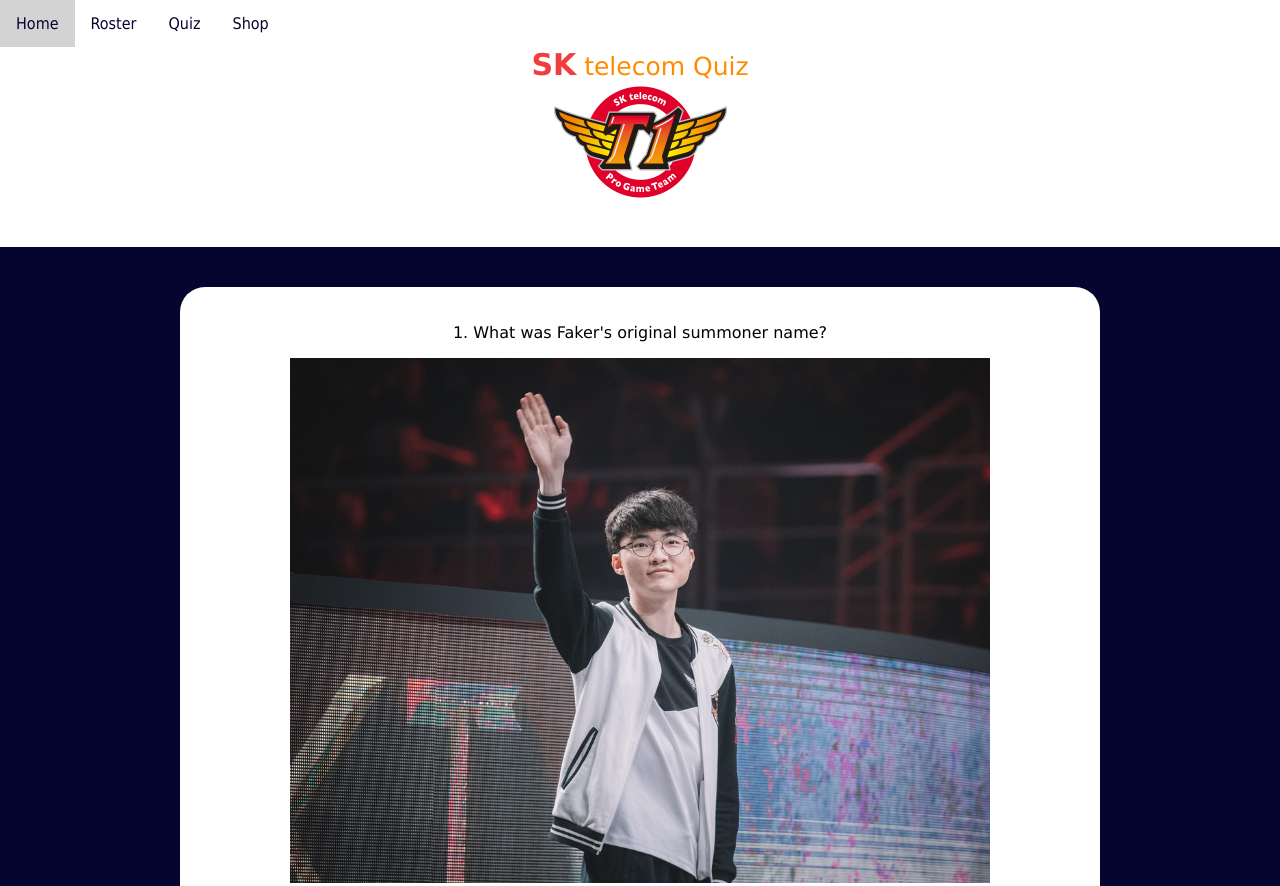
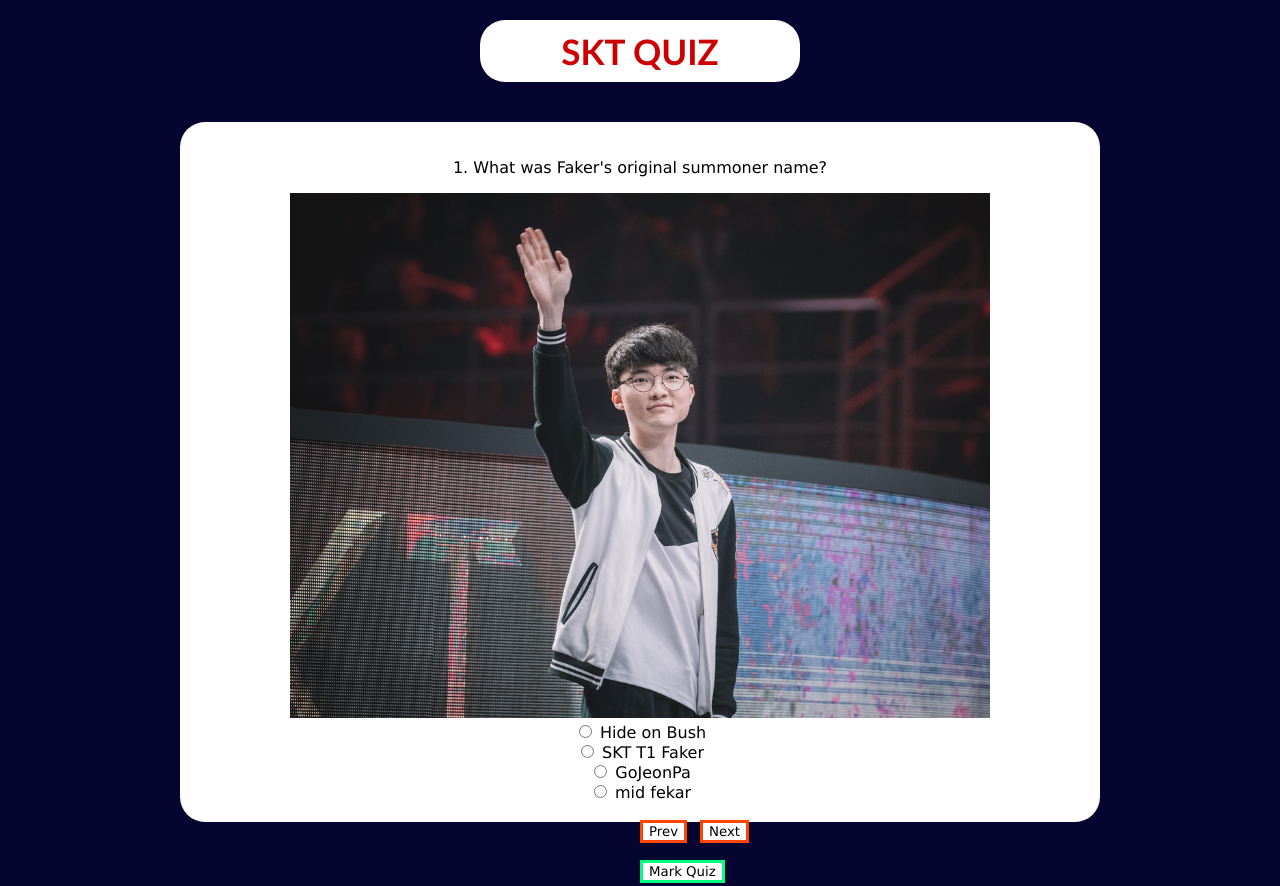
Before and after one commit to Shady4Lyfe/SKT-Website, a plain HTML site: page quizindex.html in a window 1280 px wide. Shown: the top 886 px of the page. Drawn offline with nearby package versions, Linux system fonts and the light colour scheme.

Commit message:
fixed quiz

```diff
--- a/css/quizstyle.css
+++ b/css/quizstyle.css
@@ -1,34 +1,6 @@
 body {
-  margin: 0;
   text-align: center;
   background-color: #05052F;
-}
-
-.Title {
-  text-align: center;
-  color: darkorange;
-  font-family: "Lucida Sans Unicode", "Lucida Grande", sans-serif;
-  font-size: 25px;
-  font-weight: 100;
-  margin: auto;
-}
-
-.SK {
-  color: #F03D3D;
-  font-size: 30px;
-  font-weight: bold;
-}
-
-header {
-  background-color: white;
-  margin: 0px auto;
-  width: 100%;
-  height: 200px;
-}
-
-.center {
-  text-align: center;
-  margin: auto;
 }
 
 h1 {
@@ -44,6 +16,7 @@
   font-weight: bold;
 }
 
+
 #question1,
 #question2,
 #question3,
@@ -55,7 +28,7 @@
   padding: 20px 100px;
   border-radius: 25px;
   overflow: auto;
-  font-family: "Verdana";
+   font-family: "Verdana";
 }
 
 #question2,
@@ -65,11 +38,11 @@
   display: none;
 }
 
-/* Buttons */
+
 #next {
   position: absolute;
   margin-left: 60px;
-  top: 1000px;
+  top: 820px;
   background-color: white;
   border-style: solid;
   border-width: 3px;
@@ -79,7 +52,7 @@
 
 #prev {
   position: absolute;
-  top: 1000px;
+  top: 820px;
   background-color: white;
   border-style: solid;
   border-width: 3px;
@@ -89,7 +62,7 @@
 
 #mark {
   position: absolute;
-  top: 1040px;
+  top: 860px;
   background-color: white;
   border-style: solid;
   border-width: 3px;
@@ -117,32 +90,6 @@
 
 #prev:hover,
 #next:hover,
-#mark:hover {
+#mark:hover{
   background-color: lightgray;
 }
-
-/* Navigation Bar */
-ul {
-  list-style-type: none;
-  margin: 0;
-  padding: 0;
-  overflow: hidden;
-  background-color: white;
-}
-
-li {
-  float: left;
-}
-
-li a {
-  display: block;
-  color: #05052F;
-  font-family: Tahoma, Geneva, sans-serif;
-  text-align: center;
-  padding: 14px 16px;
-  text-decoration: none;
-}
-
-li a:hover {
-  background-color: lightgrey;
-}
--- a/js/script.js
+++ b/js/script.js
@@ -65,16 +65,6 @@
     $("#question4").css("background-color", "red");
   }
 
-  if ($("#b1").is(':visible')) {
-    $("#question5").css("background-color", "limegreen");
-    score++;
-  } else {
-    $("#question5").css("background-color", "red");
-  }
-
-  alert("Your score is " + score + " out of 5 or " + score / 5 * 100 + "%");
-  score = 0;
-
 
 }
 
--- a/quiz.html
+++ b/quizindex.html
@@ -3,22 +3,12 @@
 
 <head>
   <title>SKT Quiz</title>
-  <link rel="stylesheet" type="text/css" href="/css/quizstyle.css">
+  <link rel="stylesheet" type="text/css" href="css/quizstyle.css">
 </head>
 
 <body>
 
-  <ul>
-    <li><a href="index.html">Home</a></li>
-    <li><a href="roster.html">Roster</a></li>
-    <li><a href="quiz.html">Quiz</a></li>
-    <li><a href="http://www.sktt1shop.com/">Shop</a></li>
-  </ul>
-
-  <header>
-    <p class="Title"><span class="SK">SK</span> telecom Quiz</p>
-    <p class="center"><img src="images/sktlogo.png" width="175" height="120"></p>
-  </header>
+  <h1>SKT QUIZ</h1>
 
   <div id="question1">
     <p>1. What was Faker's original summoner name?</p>
@@ -68,7 +58,7 @@
   <div><button id="mark">Mark Quiz</button></div>
 
   <script src="https://ajax.googleapis.com/ajax/libs/jquery/3.2.1/jquery.min.js"></script>
-  <script src="/js/script.js"></script>
+  <script src="js/script.js"></script>
 </body>
 
 </html>
```
Also changed, not shown: Bang.html (+1 -1 lines), Blank.html (+1 -1 lines), Faker.html (+1 -1 lines), Huni.html (+1 -1 lines), Peanut.html (+1 -1 lines), Rapidstar.html (+1 -1 lines), Sky.html (+1 -1 lines), Untara.html (+1 -1 lines), Wolf.html (+1 -1 lines), cCarter.html (+1 -1 lines), index.html (+1 -1 lines), kkOma.html (+1 -1 lines), roster.html (+1 -1 lines).
